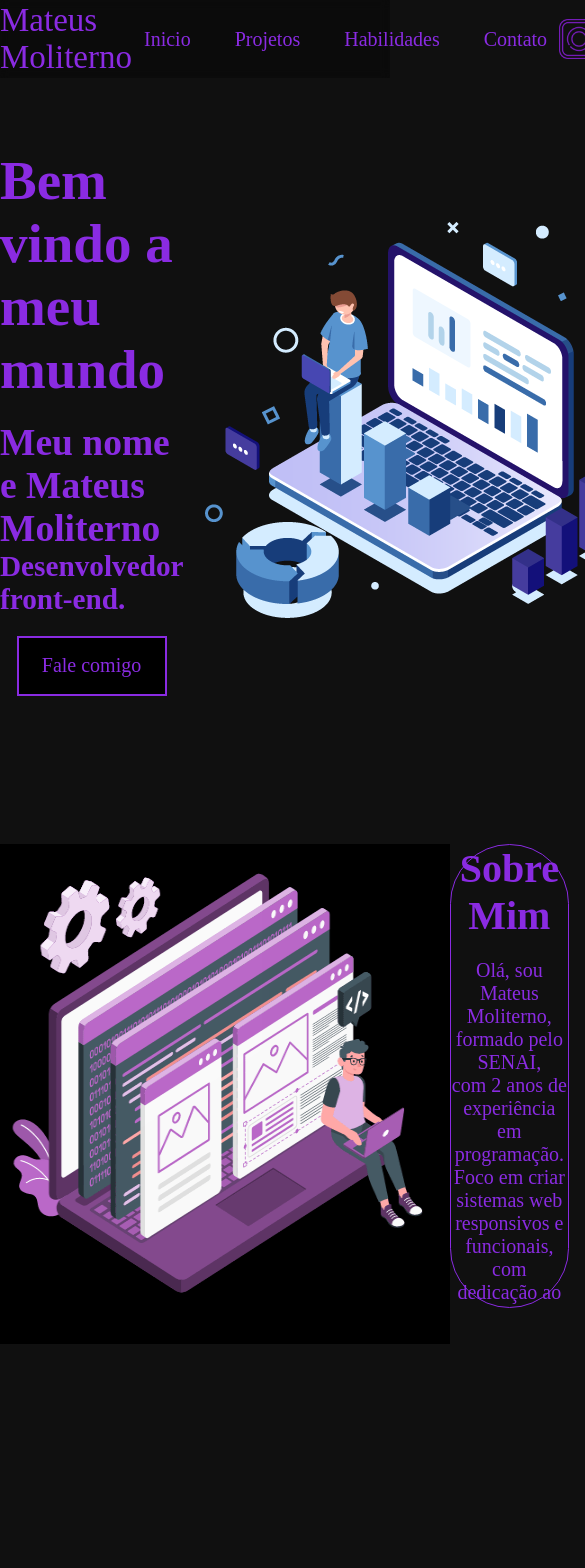
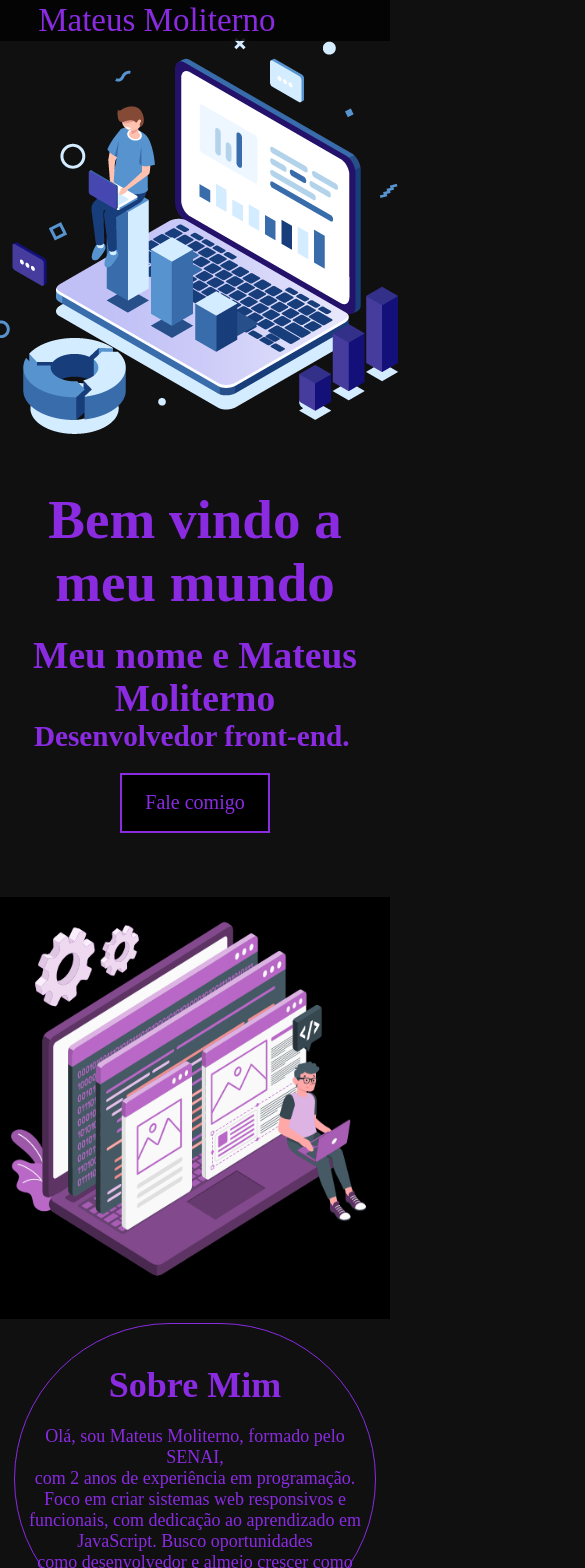
Before and after one commit to MateusMoliterno/Meuportifolio, an Angular app: page / in a window 390 px wide. Shown: the top 1568 px of the page, 585 px wide, since content can reach past the window. Built offline with nearby package versions, Linux system fonts and the light colour scheme; a web font is replaced by a local one.

Commit message:
Aplicação de media screen e criação de menu mobile

```diff
--- a/src/app/about me/sobre-mim.component.css
+++ b/src/app/about me/sobre-mim.component.css
@@ -13,7 +13,7 @@ header {
   position: fixed;
   top: 0;
   left: 0;
-  background:rgba(0, 0, 0, 0.301) ;
+  background:rgba(0, 0, 0, 0.726) ;
   z-index: 1000;
   padding: 2px 0;
   backdrop-filter: blur(5px);
@@ -289,3 +289,132 @@ header {
   transform: scaleX(1); /* Expande o fundo do texto */
   transform-origin: left;
 }
+.hamburger{
+  display: none;
+}
+
+
+@media (max-width: 1008px) {
+  .menu{
+    display: none;
+  }
+
+  .contacts{
+    display: none;
+  }
+
+  .card-ola{
+    display: flex;
+    flex-direction: column-reverse;
+  }
+
+  .Welcome{
+    display: flex;
+    align-items: center;
+    justify-content: center;
+    text-align: center;
+  }
+  .sobremim{
+    display: flex;
+    flex-direction: column;
+    align-items: center;
+    justify-content: center;
+  }
+  .textapresentation{
+    width: 43vw;
+    height: 100vh;
+  }
+
+
+}
+
+@media (max-width: 918px) {
+    .textapresentation{
+      width: 43vw;
+      height: 43vh;
+    }
+}
+
+@media (max-width: 1182px){
+  .textapresentation{
+    width: 43vw;
+    height: 43vh;
+  }
+}
+@media (max-width: 480px){
+  .textapresentation{
+    width: 82vw;
+    height: 39vh;
+  }
+}
+@media (max-width: 394px){
+  .textapresentation{
+    width: 93vw;
+    height: 37vh;
+    font-size: 18px;
+  }
+  .imagem1{
+    width: 104vw;
+  }
+
+  .welcome{
+    width: 100vw;
+  }
+
+  .imagesobremim{
+    width: 100vw;
+    height: 50vh;
+  }
+  .name1{
+    display: flex;
+  }
+
+    .menu {
+    display: none; /* Esconde o menu no mobile */
+    flex-direction: column;
+    position: absolute;
+    top: 100%;
+    left: 240px;
+    background-color: rgba(0, 0, 0, 0.726);
+    border-radius: 10px;
+    width: 35vw;
+    height: 24vh;
+    padding: 1rem;
+    backdrop-filter: blur(10px); /* Efeito de embaçamento */
+
+
+  }
+
+  .menu.open {
+    display: flex; /* Mostra o menu ao clicar no botão hambúrguer */
+  }
+
+  .hamburger {
+    display: block; /* Exibe o botão hambúrguer */
+    font-size: 20px;
+    width: 8vw;
+    height: 3vh;
+    background-color: rgba(137, 43, 226, 0.712);
+    border: none;
+    border-radius: 5px;
+    cursor: pointer;
+    z-index: 1000; /* Certifica-se de que o botão fique acima do menu */
+    margin-left: 120px;
+
+  }
+
+  .menu a {
+    padding: 0.5rem 0; /* Ajusta o espaçamento entre os links no menu mobile */
+    text-align: center; /* Centraliza os links no mobile */
+    background-color: rgba(137, 43, 226, 0.247);
+    border-radius: 8px;
+  }
+  nav{
+    padding: 8px 0 8px 0;
+    margin: 0;
+
+
+
+  }
+
+}
```
